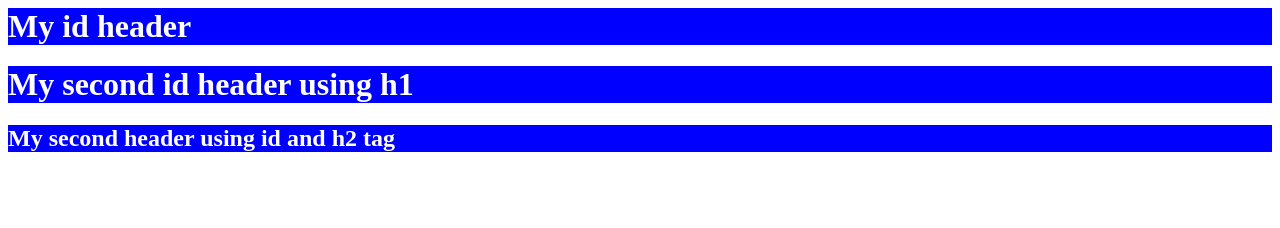
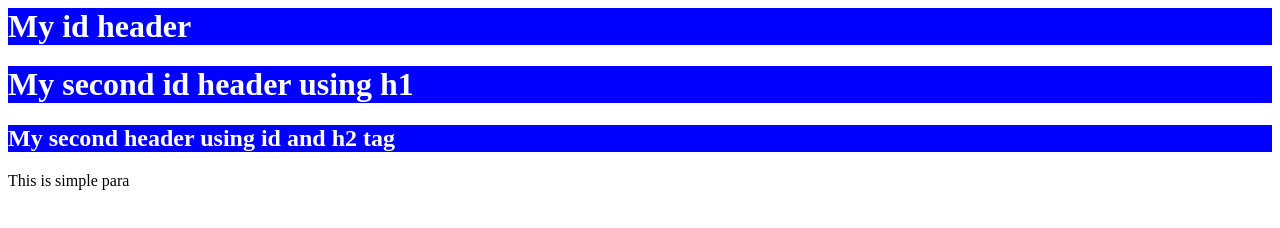
Before and after one commit to AsthaChharia/mydemo, a plain HTML site: page index.html in a window 1280 px wide. Drawn offline with Linux system fonts and the light colour scheme.

Commit message:
Update index.html

```diff
--- a/index.html
+++ b/index.html
@@ -12,6 +12,7 @@
 <h1 id="myheader"> My id header </h1>
   <h1 id="myheader"> My second id header using h1 </h1>
   <h2 id="myheader"> My second header using id and h2 tag </h2>
+  <p> This is simple para </p>
 </body>
 
 </html>
```
